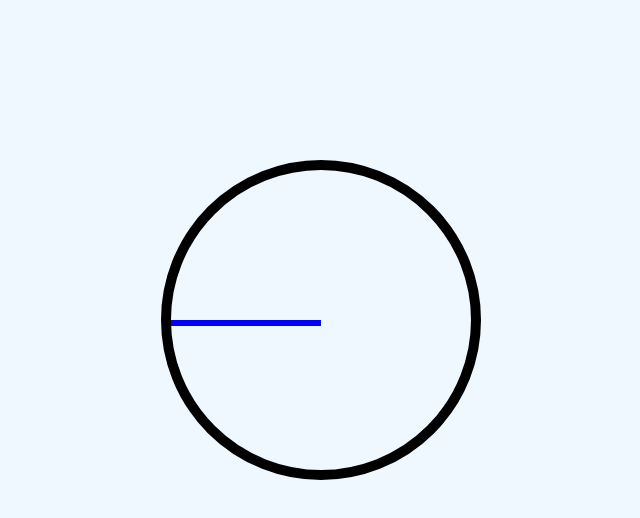
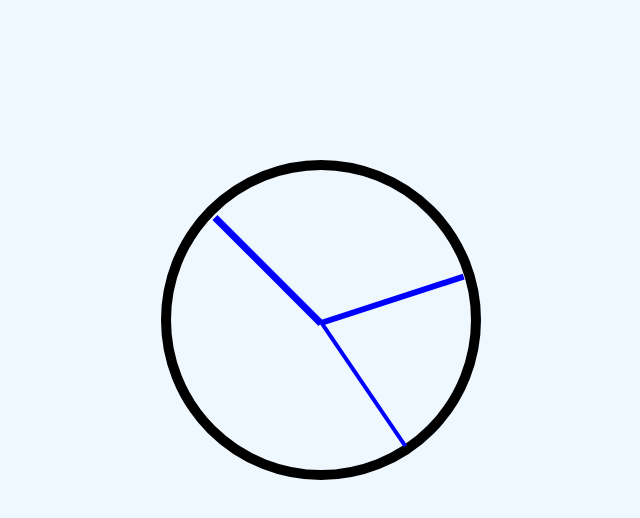
Before and after one commit to CoderCamel/animated-clock, a plain HTML site: page index.html in a window 1280 px wide. Shown: the whole page, without its empty margins (319-959 px from the left). Drawn offline with Linux system fonts and the light colour scheme.

Commit message:
feat: animated clock hands

```diff
--- a/app.js
+++ b/app.js
@@ -0,0 +1,25 @@
+
+
+setInterval(updateClock, 1000);
+
+
+function updateClock() {
+
+    const secondHand = document.querySelector(".second-hand");
+    const minuteHand = document.querySelector(".minute-hand");
+    const hourHand = document.querySelector(".hour-hand");
+
+    const date = new Date();
+
+    let seconds = date.getSeconds();
+    let minutes = date.getMinutes();
+    let hours = date.getHours();
+
+    const secondDegrees = seconds * 6 + 90;
+    const minuteDegrees = minutes * 6 + 90;
+    const hourDegrees = hours * 15 + 90;
+
+    secondHand.setAttribute("style", `transform:rotate(${secondDegrees}deg);`);
+    minuteHand.setAttribute("style", `transform:rotate(${minuteDegrees}deg);`);
+    hourHand.setAttribute("style", `transform:rotate(${hourDegrees}deg);`);
+}
--- a/index.html
+++ b/index.html
@@ -8,13 +8,11 @@
     <link rel="stylesheet" href="style.css">
 </head>
 <body>
-    <div class="container">
-        <div class="clock">
-            <div class="clock-face">
-                <div class="hand hour-hand"></div>
-                <div class="hand minute-hand"></div>
-                <div class="hand second-hand"></div>
-            </div>
+    <div class="clock">
+        <div class="clock-face">
+            <div class="hand hour-hand"></div>
+            <div class="hand minute-hand"></div>
+            <div class="hand second-hand"></div>
         </div>
     </div>
     <script src="app.js"></script>
--- a/style.css
+++ b/style.css
@@ -22,8 +22,18 @@ body {
 .hand {
     position: absolute;
     background-color: blue;
-    height: 6px;
+    height: 7px;
     width: 50%;
     top: 50%;
     transform-origin: 100%;
+    transition: all 0.5s;
 }
+
+.second-hand {
+    transform: rotate(90deg);
+    height: 4px;
+}
+
+.minute-hand {
+    height: 6px;
+}
```
